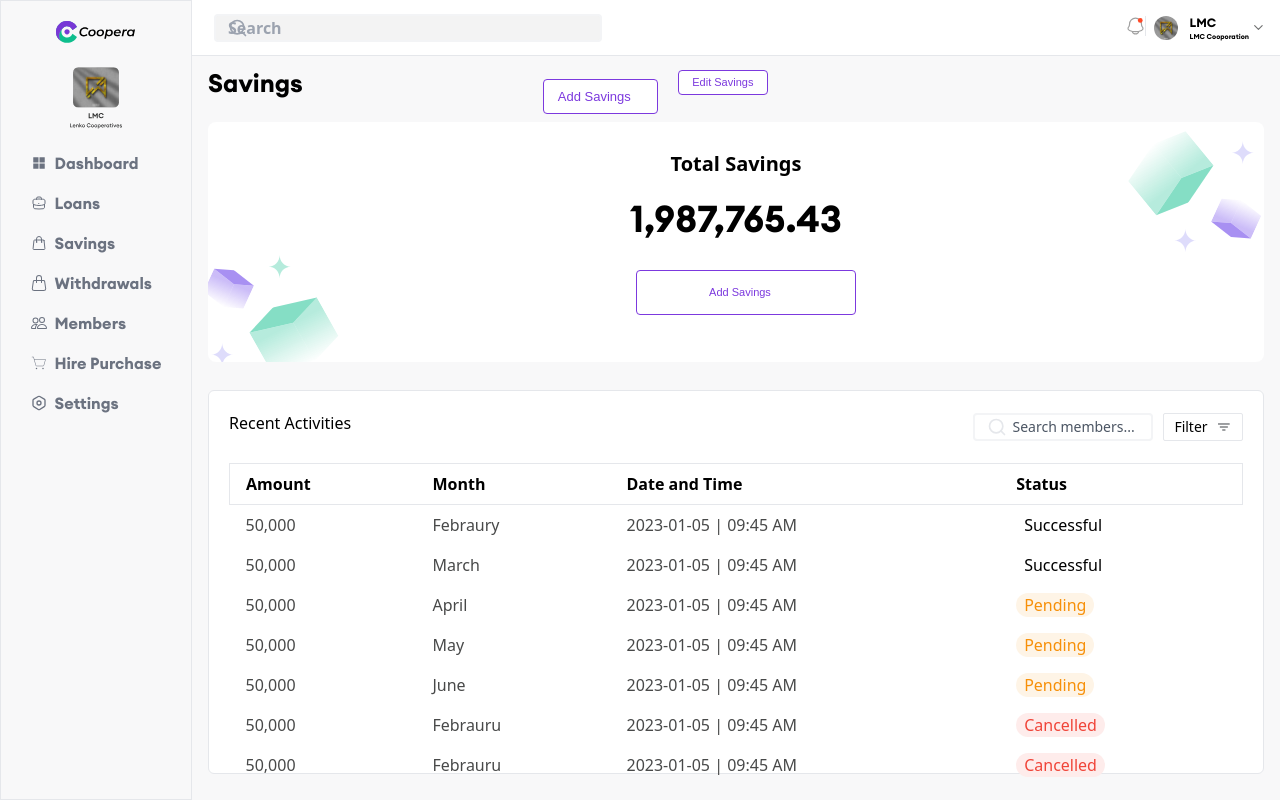
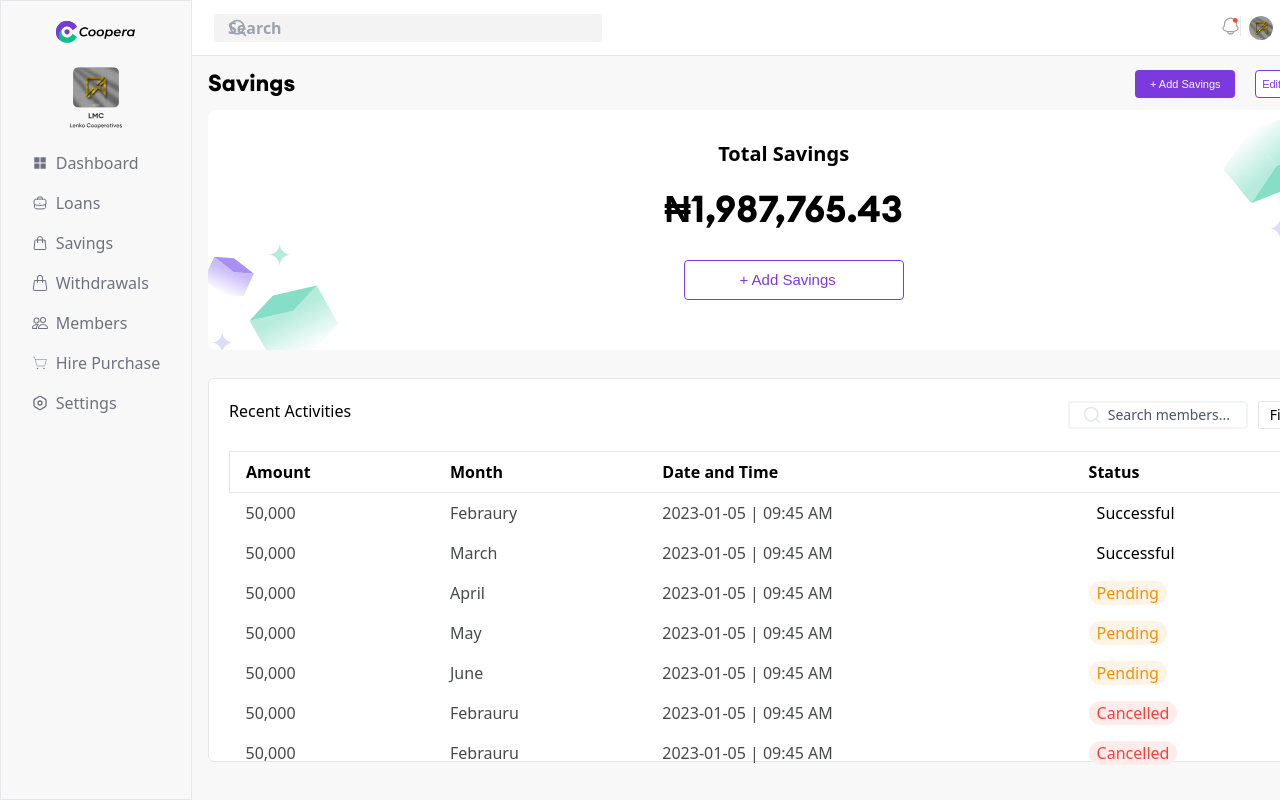
Before and after one commit to CooperaApp/Coopera-Member-Frontend, a React (Create React App) app: page / in a window 1280 px wide. Built offline with nearby package versions, Linux system fonts and the light colour scheme.

Commit message:
Dashboard review

```diff
--- a/src/pages/body/DashboardBody.jsx
+++ b/src/pages/body/DashboardBody.jsx
@@ -16,7 +16,7 @@ import {
   BarElement,
 } from "chart.js";
 
-import Table from "../tables/Table";
+import Table from "../tables/DashboardTable";
 import CustomDatePicker from "../molecule/CustomDatePicker";
 
 ChartJS.register(
--- a/src/pages/body/SavingsBody.jsx
+++ b/src/pages/body/SavingsBody.jsx
@@ -43,16 +43,15 @@ const SavingsBody = () => {
 
   return (
     <div className='ml-4 mt-2 overflow-y-hidden h-full'>
-        <div className='flex flex-row mb-2'>
+        <div className='flex flex-row mb-2 mr-5 justify-between'>
 
         <div className='savings-tag'>Savings</div>
         <div className="flex flex-row justify-between ml-60 ">
-          <button id="add-savings" onClick={() => setAddSavingsModal(true)}>
-            Add Savings
-            <img src={AddVector} alt=''/>
+          <button id="add-savings-top" onClick={() => setAddSavingsModal(true)}>
+            + Add Savings
           </button>
 
-          <button id="edit-savings" onClick={() => setEditSavingsModal(true)}>Edit Savings</button>
+          <button id="edit-savings-top" onClick={() => setEditSavingsModal(true)}>Edit Savings Plan</button>
         </div>
         {addSavingsModal && (
             <Modal isOpen={addSavingsModal} onRequestClose={closeAddSavingsModal} style={modalStyles}>
--- a/src/pages/tables/Table.jsx
+++ b/src/pages/tables/DashboardTable.jsx
@@ -8,16 +8,9 @@ const Table = () => {
         <thead className="border">
           <tr className="">
             <th className="activities-heading px-4 py-2 text-left">Activity</th>
-            <th className="activities-heading px-4 py-2 text-left">
-              Member ID
-            </th>
-            <th className="activities-heading px-4 py-2 text-left">
-              Full Name
-            </th>
             <th className="activities-heading px-4 py-2 text-left">Amount</th>
-            <th className="activities-heading px-4 py-2 text-left">
-              Date and Time
-            </th>
+            <th className="activities-heading px-4 py-2 text-left">Description</th>
+            <th className="activities-heading px-4 py-2 text-left">Date</th>
             <th className="activities-heading px-4 py-2 text-left">Status</th>
           </tr>
         </thead>
@@ -34,19 +27,13 @@ const Table = () => {
                 style={{ color: "#484949" }}
                 className="recent-activities-data  px-4 py-2"
               >
-                {item.memberId}
+                {item.amount}
               </td>
               <td
                 style={{ color: "#484949" }}
                 className="recent-activities-data  px-4 py-2"
               >
-                {item.fullName}
-              </td>
-              <td
-                style={{ color: "#484949" }}
-                className="recent-activities-data  px-4 py-2"
-              >
-                {item.amount}
+                {item.description}
               </td>
               <td
                 style={{ color: "#484949" }}
--- a/src/styles/Savings.css
+++ b/src/styles/Savings.css
@@ -1,8 +1,40 @@
 .savings-tag{
     font-family: 'EuclidCircularA', sans-serif;
     font-weight: 600;
-    font-size: 25px;
+    font-size: 23px;
     line-height: 38px;
+}
+#add-savings-top {
+    margin-top: 6px;
+    font-weight: normal;
+    font-size: 11px;
+    font-family: sans-serif;
+    align-items: center;
+    justify-content: center;
+    border-radius: 4px;
+    background-color: #7C39DE;
+    color: #F8F8F9;
+    width: 100px;
+    height: 28px;
+    display: flex;
+    margin-left: 600px;
+}
+
+#edit-savings-top {
+    margin-top: 6px;
+    font-weight: normal;
+    font-size: 11px;
+    font-family: sans-serif;
+    align-items: center;
+    justify-content: center;
+    border-radius: 4px;
+    border: 1px solid #7C39DE;
+    background-color: white;
+    color: #7C39DE;
+    width: 100px;
+    height: 28px;
+    display: flex;
+    margin-left: 20px;
 }
 
 #add-savings{
@@ -50,7 +82,7 @@
 #edit-savings-large {
     margin-top: 6px;
     font-weight: normal;
-    font-size: 11px;
+    font-size: 15px;
     font-family: sans-serif;
     align-items: center;
     justify-content: center;
@@ -59,7 +91,7 @@
     background-color: white;
     color: #7C39DE;
     width: 220px;
-    height: 45px;
+    height: 40px;
     display: flex;
     margin-left: 20px;
 }
--- a/src/styles/SideBar.css
+++ b/src/styles/SideBar.css
@@ -1,5 +1,6 @@
 .sidebar-link {
-    font-family: 'EuclidCircularA', sans-serif;
+    /* font-family: 'EuclidCircularA', sans-serif; */
+
     font-size: 16px;
-    font-weight: light
+    font-weight: normal
   }
--- a/src/utils/constant/DummyData.jsx
+++ b/src/utils/constant/DummyData.jsx
@@ -1,63 +1,48 @@
 export const DASHBOARD_DATA = [
   {
     activity: "Loan Repayment",
-    memberId: "LIMC4578230",
-    fullName: "Asisat Oshoala",
     amount: "N5000",
+    description: "Loan",
     date: "2023-01-05 | 09:45 AM",
     status: "Completed",
   },
 
   {
     activity: "Withdrawal",
-    memberId: "LIMC6740900",
-    fullName: "Obi Chinedu",
     amount: "N25,000",
+    description: "My October Payment",
     date: "2023-01-05 | 09:45 AM",
     status: "Pending",
   },
 
   {
-    activity: "New Member",
-    memberId: "LIMC4570900",
-    fullName: "Reece James",
-    amount: "..................",
+    activity: "Loan Request",
+    amount: "10,000",
+    description: "Nil",
     date: "2023-01-05 | 09:45 AM",
     status: "Approved",
   },
 
   {
     activity: "Savings",
-    memberId: "LIMC67309128",
-    fullName: "Declan Rice",
     amount: "N200,000",
+    description: "For my Wardrobe",
     date: "2023-01-05 | 09:45 AM",
     status: "Pending",
   },
 
   {
-    activity: "New Member",
-    memberId: "LIMC4578230",
-    fullName: "Walter White",
-    amount: "..................",
-    date: "2023-01-05 | 09:45 AM",
-    status: "Approved",
-  },
-
-  {
     activity: "Loan Repayment",
-    memberId: "LIMC9218000",
-    fullName: "Kunle Adebayo",
     amount: "N20,000",
+    description: "December Savings",
     date: "2023-01-05 | 09:45 AM",
     status: "Cancelled",
   },
 
   {
     activity: "Loan Approval",
-    memberId: "LIMC4578230",
-    fullName: "Asisat Oshoala",
     amount: "N5000",
+    description: "My Loan",
     date: "2023-01-05 | 09:45 AM",
     status: "Completed",
   },
--- a/src/utils/reusable/SavingsCard.jsx
+++ b/src/utils/reusable/SavingsCard.jsx
@@ -14,11 +14,11 @@ const SavingsCard = ({totalSavings}) => {
             <p className="total-savings font-semibold text-xl mb-3">
               Total Savings
             </p>
-            <p className="total-savings-amount  mb-4">{totalSavings}</p>
+            <p className="total-savings-amount  mb-4">₦{totalSavings}</p>
 
             <div className="flex mb-5">
             <button id="edit-savings-large">
-            Add Savings
+            + Add Savings
             <img src={AddVector} alt=''/>
           </button>
             </div>
```
